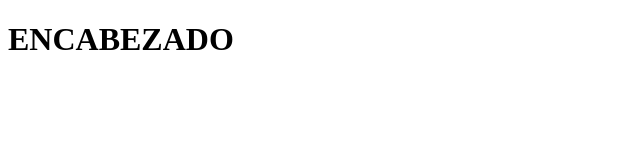
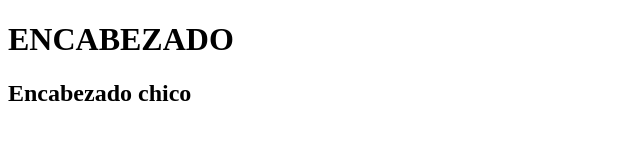
Before and after one commit to tomaskurten/JavaScript, a plain HTML site: page index.html in a window 1280 px wide. Shown: the whole page, without its empty margins (0-640 px from the left). Drawn offline with Linux system fonts and the light colour scheme.

Commit message:
agregado h2

```diff
--- a/index.html
+++ b/index.html
@@ -7,5 +7,6 @@
 </head>
 <body>
     <h1>ENCABEZADO</h1>
+    <h2>Encabezado chico</h2>
 </body>
 </html>
```
